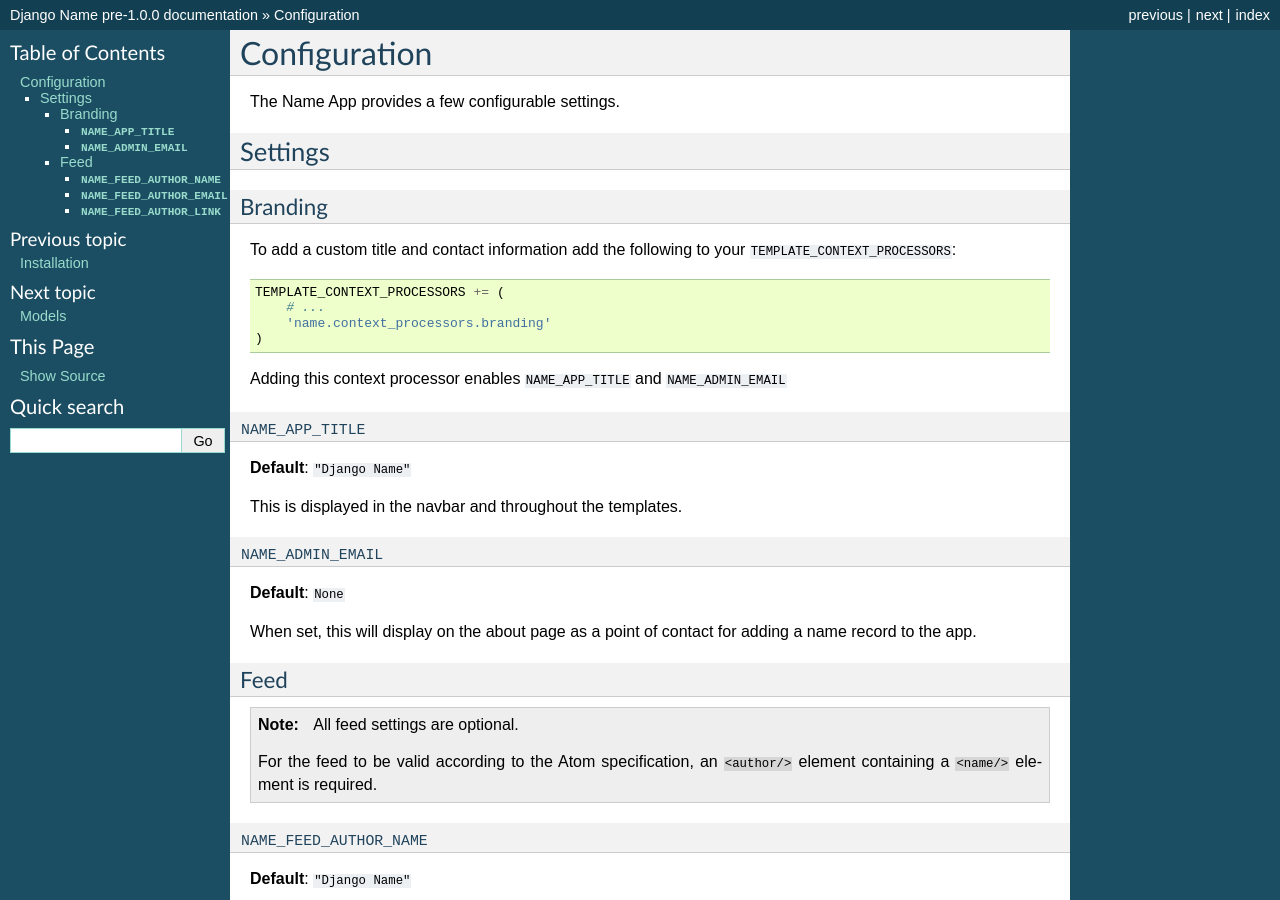
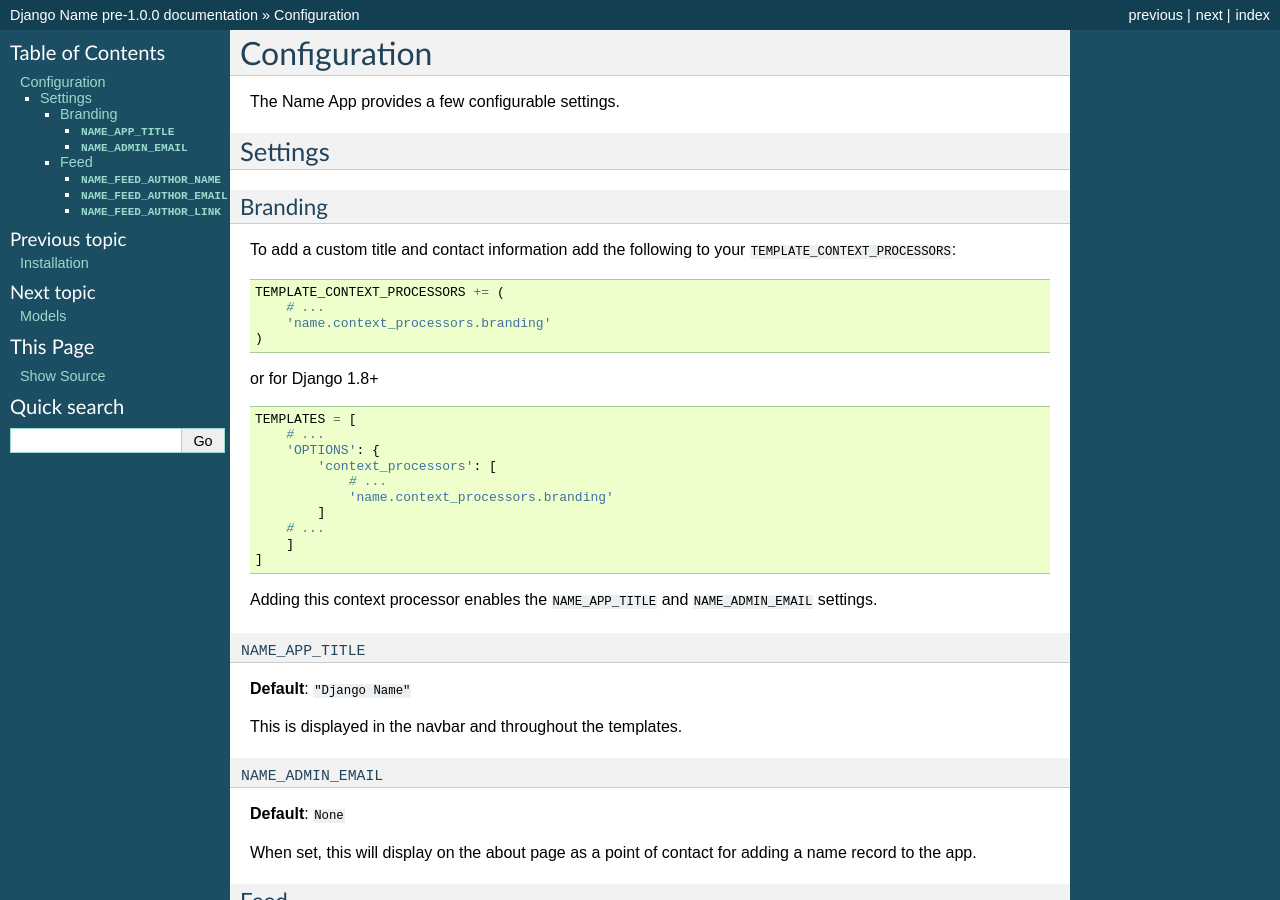
Before and after one commit to unt-libraries/django-name, a Sphinx documentation site: the page built from docs/configuration.rst, in a window 1280 px wide and 900 px high. Built offline with Sphinx 7.4.7, drawn with Linux system fonts in a browser that asks for light colours.

Commit message:
Update the docs. [ci skip]

```diff
--- a/docs/configuration.rst
+++ b/docs/configuration.rst
@@ -17,7 +17,20 @@
         'name.context_processors.branding'
     )
 
-Adding this context processor enables ``NAME_APP_TITLE`` and ``NAME_ADMIN_EMAIL``
+or for Django 1.8+ ::
+
+    TEMPLATES = [
+        # ...
+        'OPTIONS': {
+            'context_processors': [
+                # ...
+                'name.context_processors.branding'
+            ]
+        # ...
+        ]
+    ]
+
+Adding this context processor enables the ``NAME_APP_TITLE`` and ``NAME_ADMIN_EMAIL`` settings.
 
 ``NAME_APP_TITLE``
 ..................
--- a/docs/installation.rst
+++ b/docs/installation.rst
@@ -18,9 +18,9 @@
         'name',
     )
 
-3. Configure ``TEMPLATE_CONTEXT_PROCESSORS``
+3. Configure the context processors.
 
-    The ``request`` context processor is required by the Name app. The built-in templates require access to request parameters.
+.. note:: The ``request`` context processor is required by the Name app. The built-in templates require access to request parameters.
     The ``name_types`` processors enables the filter component of the search action.
 
 - For Django 1.6 and 1.7 ::
```
